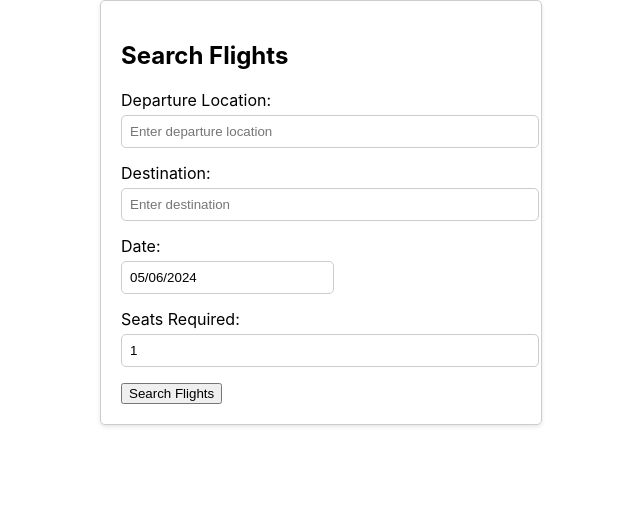
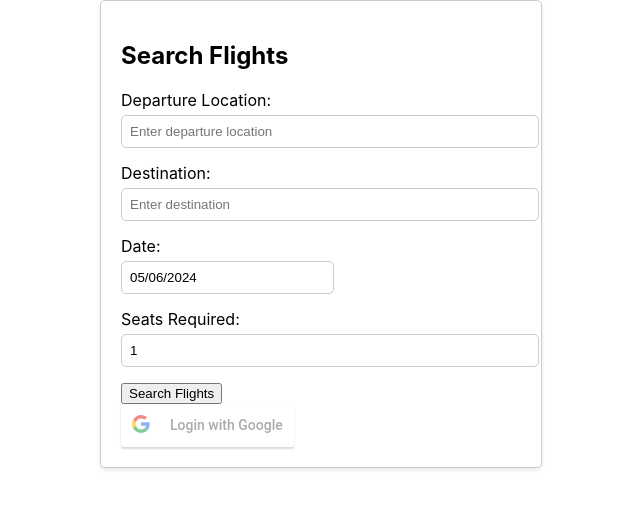
Before and after one commit to MHKG/Airline, a React (Create React App) app in the folder flight-booking-app/: page / in a window 1280 px wide. Shown: the top 508 px of the page, without its empty margins (319-959 px from the left). Built offline with nearby package versions, Linux system fonts and the light colour scheme.

Commit message:
Google login incomplete

```diff
--- a/flight-booking-app/package.json
+++ b/flight-booking-app/package.json
@@ -10,6 +10,7 @@
     "react": "^18.3.1",
     "react-datepicker": "^6.9.0",
     "react-dom": "^18.3.1",
+    "react-google-login": "^5.2.2",
     "react-scripts": "5.0.1",
     "web-vitals": "^2.1.4"
   },
--- a/flight-booking-app/src/App.js
+++ b/flight-booking-app/src/App.js
@@ -3,6 +3,7 @@ import React, { useState, useRef } from "react";
 import axios from "axios";
 import DatePicker from "react-datepicker";
 import "react-datepicker/dist/react-datepicker.css";
+import GoogleLoginButton from './GoogleLoginButton';
 
 const FlightSearch = () => {
     const [departureLocation, setDepartureLocation] = useState("");
@@ -70,6 +71,9 @@ const FlightSearch = () => {
                     </ul>
                 </div>
             )}
+            <div className="login-container">
+        <GoogleLoginButton />
+      </div>
         </div>
     );
 };
```
Also changed, not shown: 1 other file (tests, documents, lock files or other folders).
